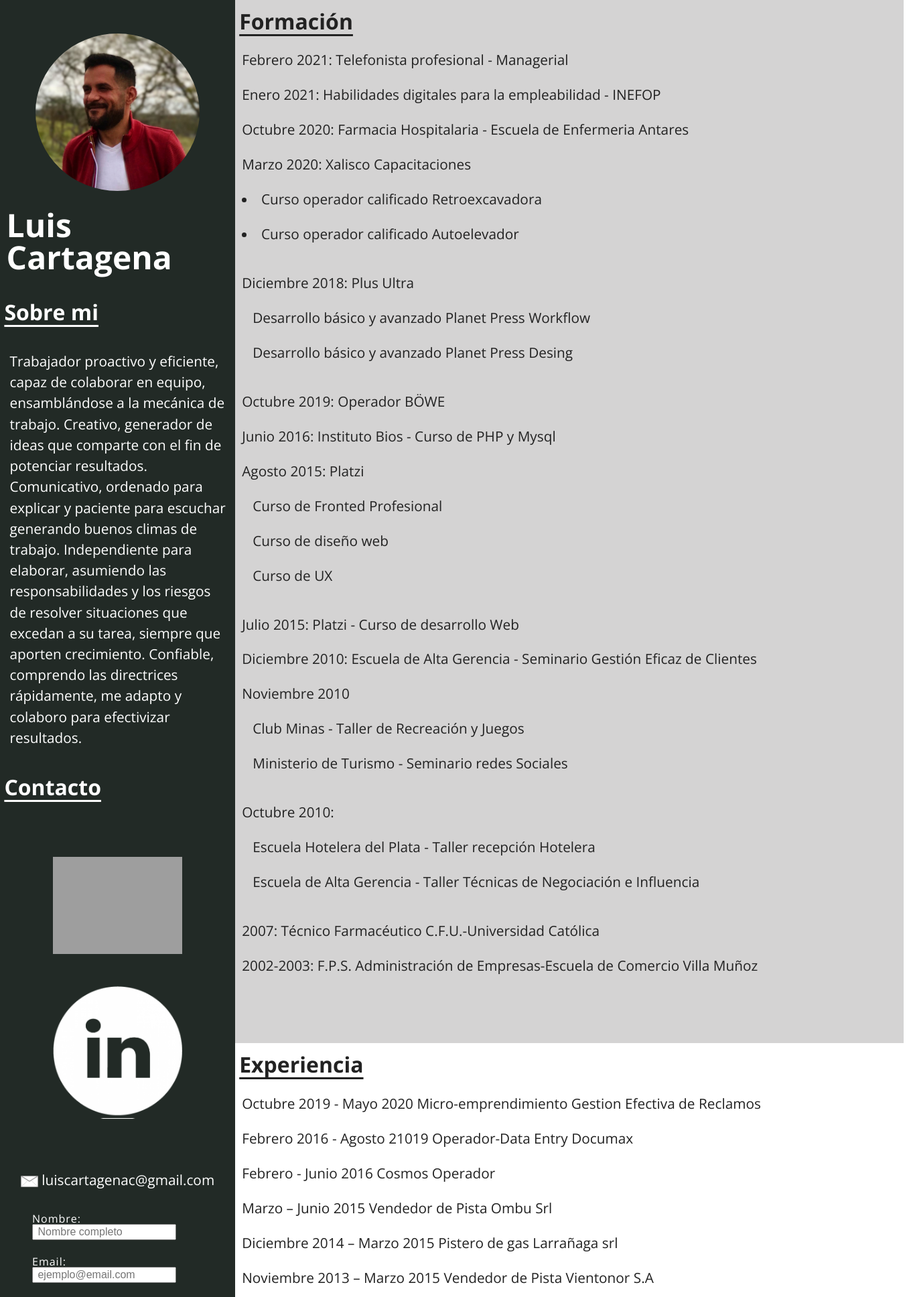
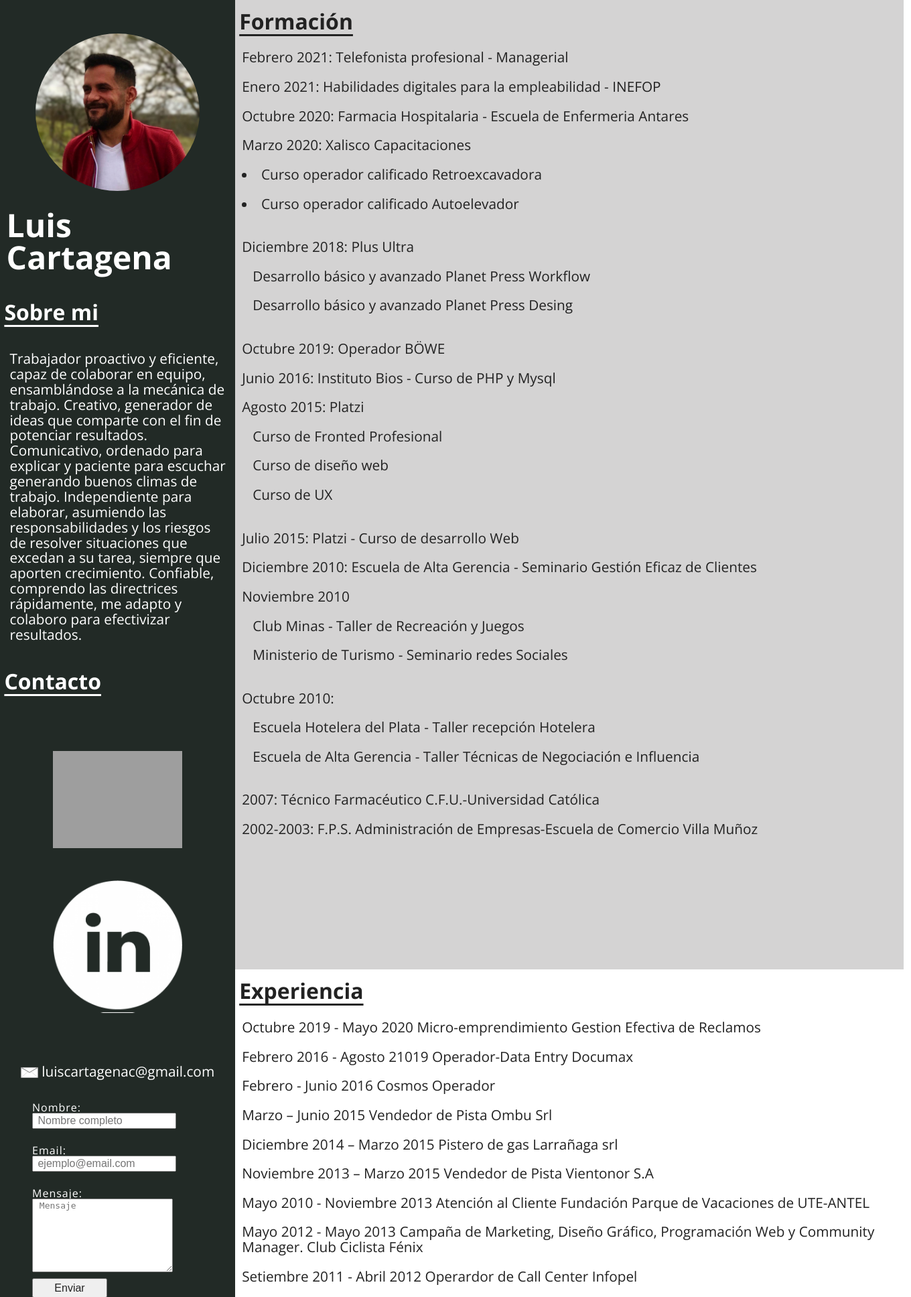
Before and after one commit to luiscarta/cv, a PHP site: page / in a window 1360 px wide. Shown: the top 1936 px of the page at 67% size. Run offline with PHP 8.4, Linux system fonts and the light colour scheme; grey boxes are pictures that could not be loaded.

Commit message:
Update estilos.css
funciona?

```diff
--- a/css/estilos.css
+++ b/css/estilos.css
@@ -2,7 +2,7 @@
 .grid-container {
   display: grid;
   grid-template-columns: 27.3% 77.7%;
-  grid-template-rows: 41% 41% 16% 2%;
+  grid-template-rows: 43% 39% 16% 2%;
   gap: 0px 0px;
   grid-template-areas: "datos educacion" "datos experiencia" "diplomas diplomas" "footer footer";
 }
@@ -50,7 +50,7 @@ h2{
 }
 p, li{
 	font-size: 1.3em;
-	line-height: 1.5em;
+	line-height: 1.1em;
 	padding: 0.5em;
 }
 div.educacion ul, div.experiencia ul{
```
